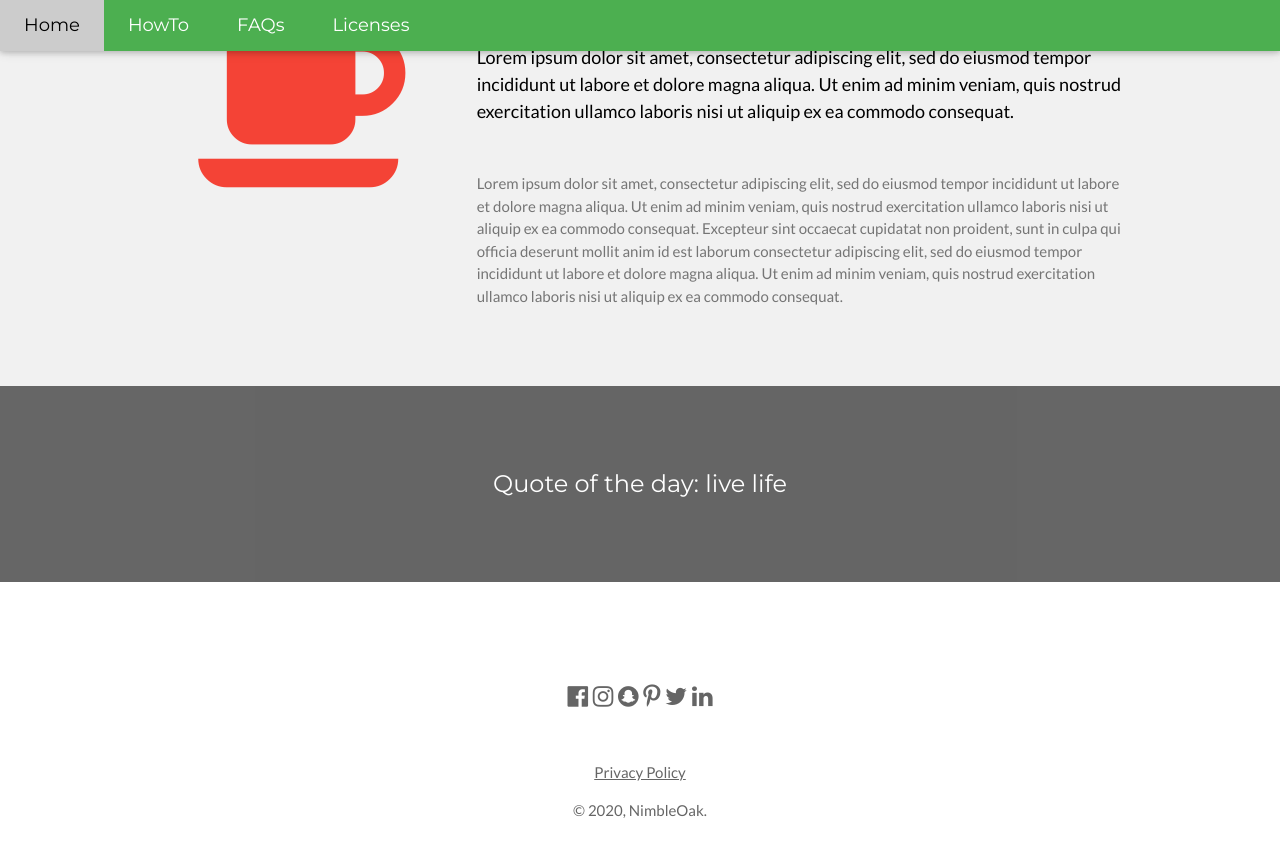
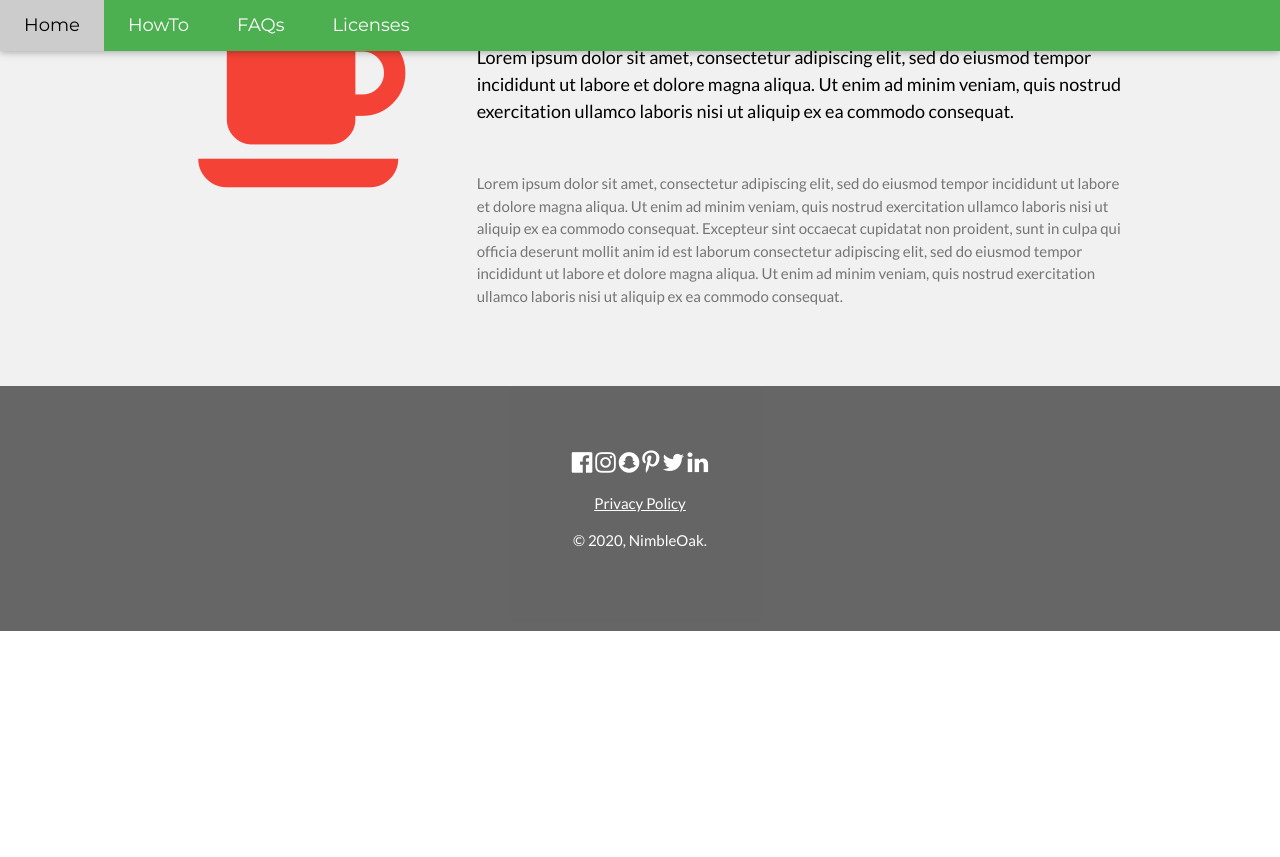
Before and after one commit to YogeshUmeshVaity/growlog, a Jekyll site: the page built from index.html, in a window 1280 px wide and 900 px high, scrolled down 1157 px. Shown: the top 857 px of the window. Built offline with Jekyll 4.4.1, drawn with Linux system fonts in a browser that asks for light colours; after the commit the page ends 1788 px from its top, so only the background shows below that.

Commit message:
Add dark band for footer.

```diff
--- a/_includes/footer.html
+++ b/_includes/footer.html
@@ -1,13 +1,13 @@
 <!-- Footer -->
-<footer class="w3-container w3-padding-64 w3-center w3-opacity">
-    <div class="w3-xlarge w3-padding-32">
-        <i class="fa fa-facebook-official w3-hover-opacity"></i>
-        <i class="fa fa-instagram w3-hover-opacity"></i>
-        <i class="fa fa-snapchat w3-hover-opacity"></i>
-        <i class="fa fa-pinterest-p w3-hover-opacity"></i>
-        <i class="fa fa-twitter w3-hover-opacity"></i>
-        <i class="fa fa-linkedin w3-hover-opacity"></i>
+<footer class=" w3-center">
+    <div class="w3-container w3-black w3-center w3-opacity w3-padding-64">
+        <i class="w3-xlarge fa fa-facebook-official w3-hover-opacity"></i>
+        <i class="w3-xlarge fa fa-instagram w3-hover-opacity"></i>
+        <i class="w3-xlarge fa fa-snapchat w3-hover-opacity"></i>
+        <i class="w3-xlarge fa fa-pinterest-p w3-hover-opacity"></i>
+        <i class="w3-xlarge fa fa-twitter w3-hover-opacity"></i>
+        <i class="w3-xlarge fa fa-linkedin w3-hover-opacity"></i>
+        <p><a href="privacy-policy.html" target="_blank">Privacy Policy</a></p>
+        <p>© 2020, NimbleOak.</p>
     </div>
-    <p><a href="privacy-policy.html" target="_blank">Privacy Policy</a></p>
-    <p>© 2020, NimbleOak.</p>
 </footer>
--- a/index.html
+++ b/index.html
@@ -87,9 +87,9 @@
         </div>
     </div>
 
-    <div class="w3-container w3-black w3-center w3-opacity w3-padding-64">
+    <!-- <div class="w3-container w3-black w3-center w3-opacity w3-padding-64">
         <h1 class="w3-margin w3-xlarge">Quote of the day: live life</h1>
-    </div>
+    </div> -->
 
     {% include footer.html %}
 
```
